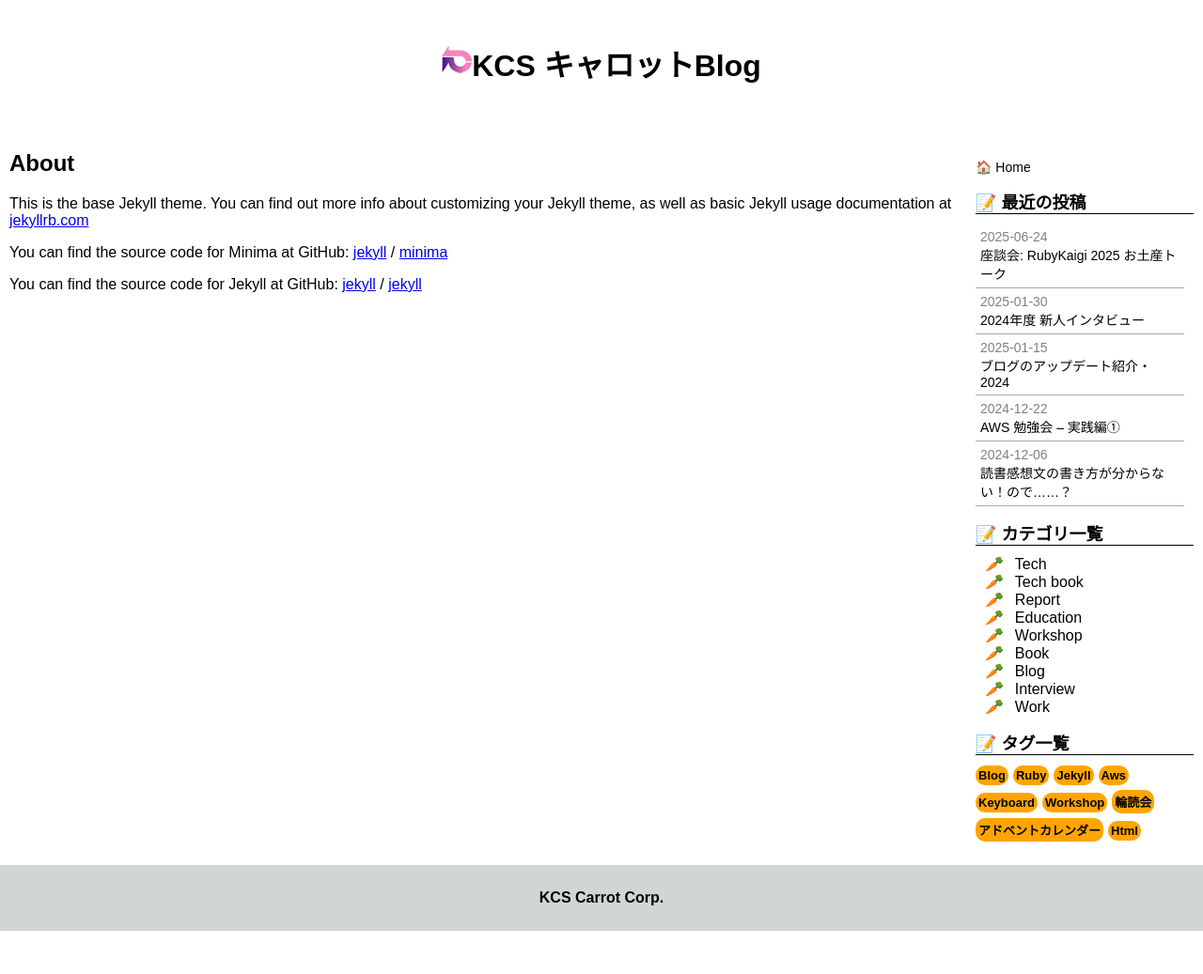
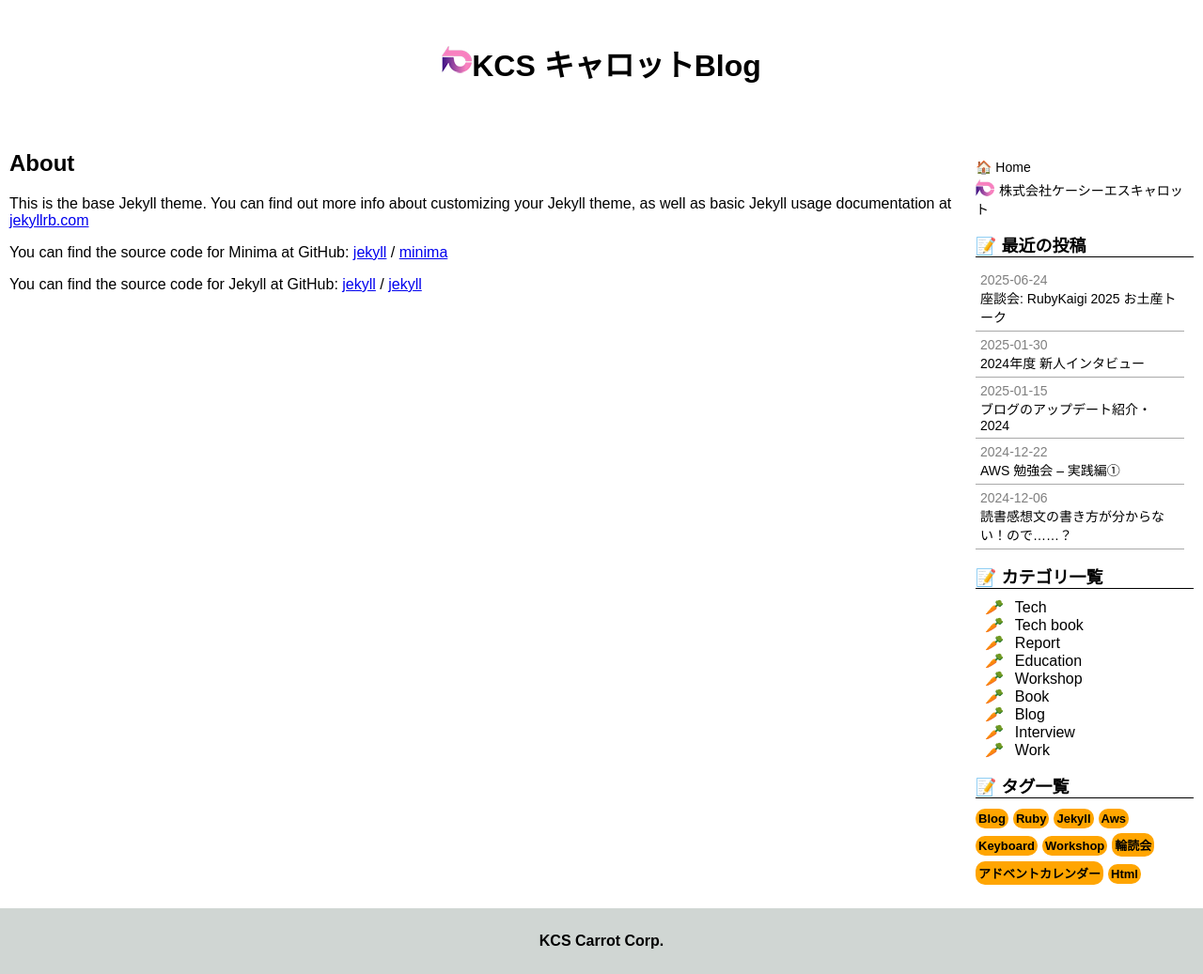
Before and after one commit to kcscarrot-konno/h2carrot.github.io, a Jekyll site: the page built from about.markdown, in a window 1280 px wide. Shown: the whole page at 94% size. Built offline with Jekyll 4.4.1, drawn with Linux system fonts in a browser that asks for light colours; nearby versions of some CDN libraries; emoji names are drawn with the system emoji font; before the commit the page ends 991 px from its top, so only the background shows below that.

Commit message:
#62 サイドメニューに会社リンクを追加

```diff
--- a/_includes/aside.html
+++ b/_includes/aside.html
@@ -2,6 +2,11 @@
   <div>
     <div class="aside-home">
       <a href="{{ site.url }}" class="aside-link">:house: Home</a>
+    </div>
+    <div class="aside-company">
+      <a href="https://www.carrot.co.jp/" class="aside-link">
+        <img src="{{ '/assets/images/logo-small.png' }}" alt="KCS Carrot logo">株式会社ケーシーエスキャロット
+      </a>
     </div>
     <div class="aside-recent">
       <p class="aside-content-title">:pencil: 最近の投稿</p>
--- a/assets/css/style.css
+++ b/assets/css/style.css
@@ -60,6 +60,17 @@ body {
   margin: 15px 0px 10px 0px;
   border-bottom: solid 1px black;
 }
+
+.aside-company{
+  font-size: 18px;
+  font-weight: 700;
+}
+
+.aside-company img {
+  max-width: 20px;
+  margin: 5px 5px -3px 0;
+}
+
 .aside-recent {
   font-size: 18px;
   font-weight: 700;
```
